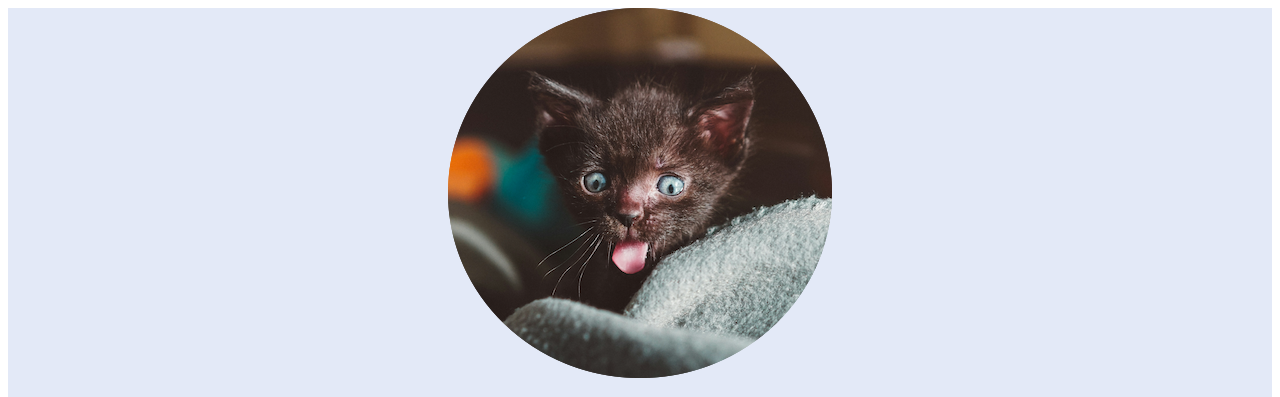
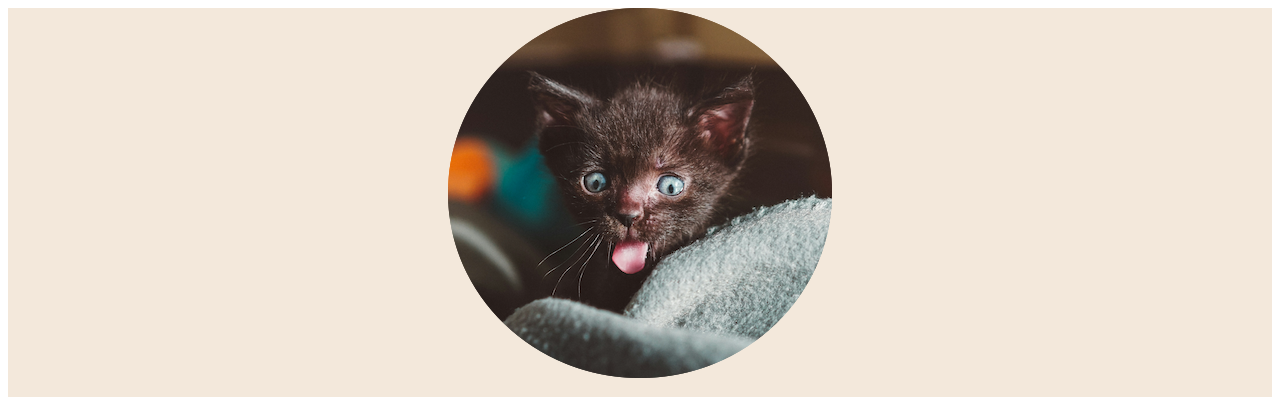
Before and after one commit to techbyalexis/techbyalexis.github.io, a plain HTML site: page index.html in a window 1280 px wide. Shown: the top 397 px of the page. Drawn offline with Linux system fonts and the light colour scheme.

Commit message:
Update styles.css

```diff
--- a/styles.css
+++ b/styles.css
@@ -1,8 +1,8 @@
 header {
     text-align: center;
-    background: rgb(227, 233, 247);
+    background: rgb(243, 232, 219);
     background-size: cover;
-    color: rgb(255, 255, 255);
+    color: rgb(149, 110, 69);
   }
   .cat {
     display: inline;
```
